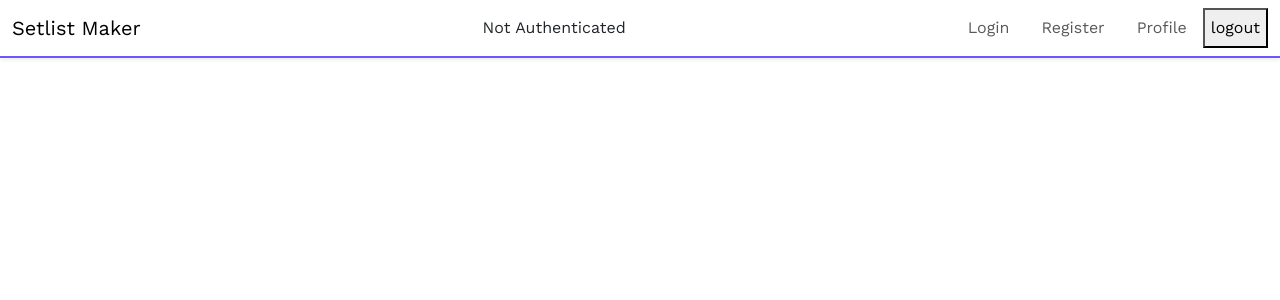
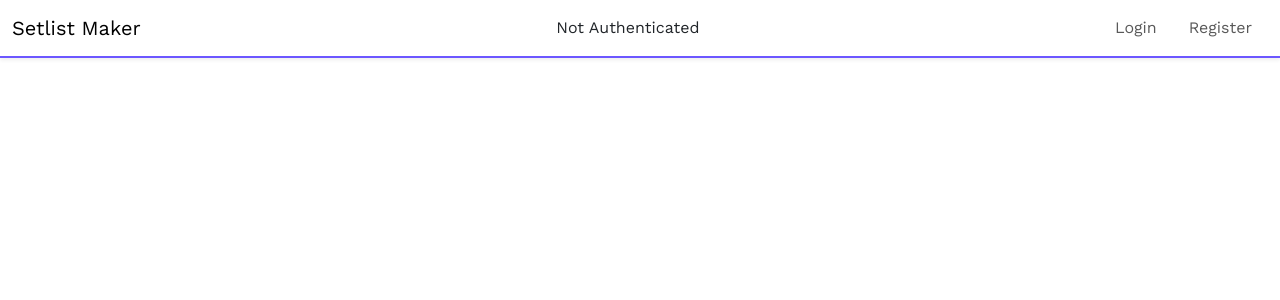
Before and after one commit to klalicki/setlist-maker, a React (Create React App) app in the folder client/: page / in a window 1280 px wide. Shown: the top 300 px of the page. Built offline with nearby package versions, Linux system fonts and the light colour scheme.

Commit message:
shows/hides nav items based on login status

```diff
--- a/client/src/components/NavBar.jsx
+++ b/client/src/components/NavBar.jsx
@@ -12,6 +12,8 @@ const NavBar = () => {
         </a>
         {isAuthenticated ? "Authenticated!!" : "Not Authenticated"}
         <ul class="navbar-nav d-flex flex-row">
+          {!isAuthenticated && (
+            <>
               <li class="nav-item px-2">
                 <a class="nav-link " href="/login">
                   Login
@@ -22,18 +24,24 @@ const NavBar = () => {
                   Register
                 </a>
               </li>
+            </>
+          )}
+
+          {isAuthenticated && (
             <li class="nav-item px-2">
               <a class="nav-link " href="/profile">
                 Profile
               </a>
             </li>
+          )}
+          {isAuthenticated && (
             <button
               onClick={() => {
                 logout();
               }}
             >
               logout
-          </button>
+            </button>)}
         </ul>
       </div>
     </nav>
```
Lines whose indentation alone changed are shown as unchanged.
